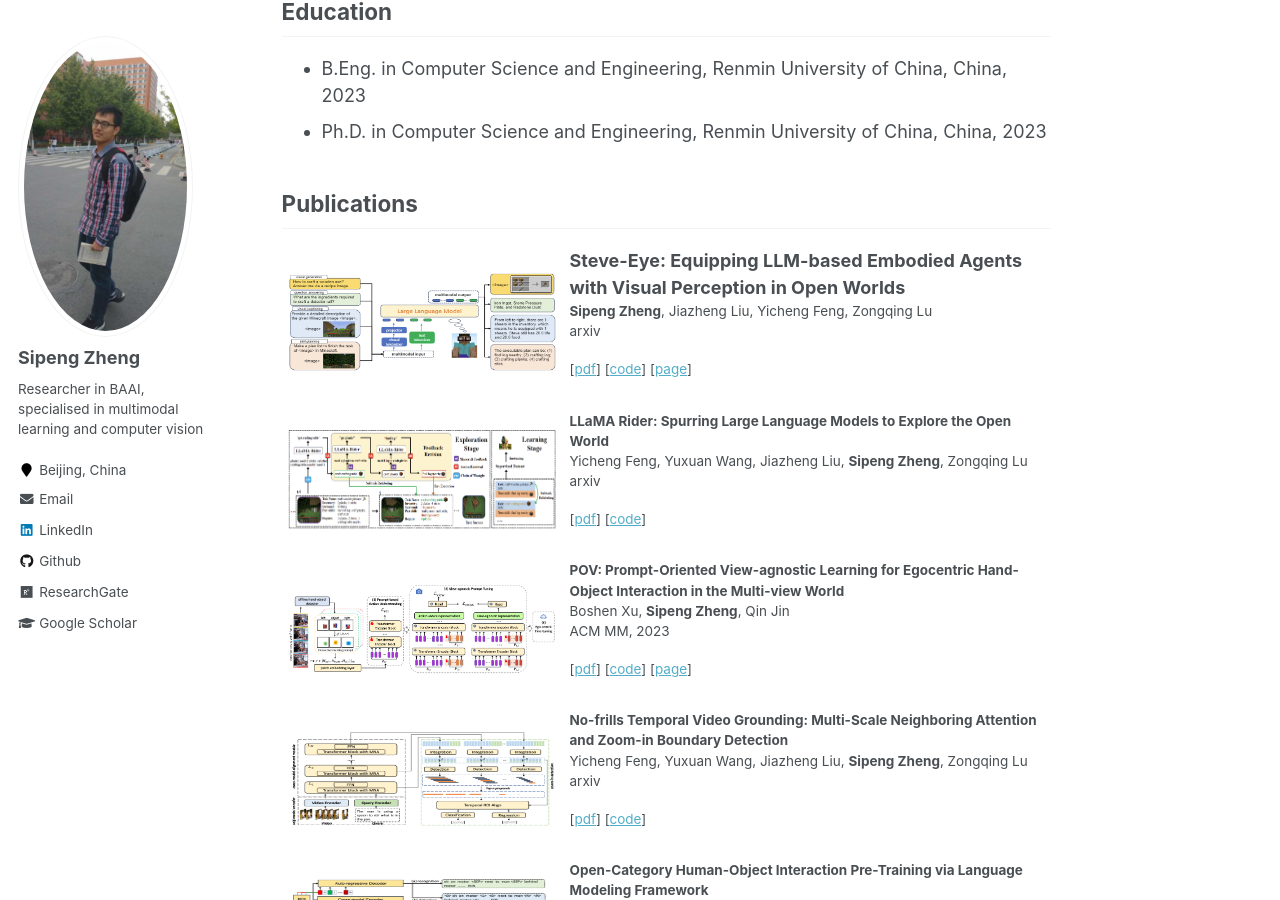
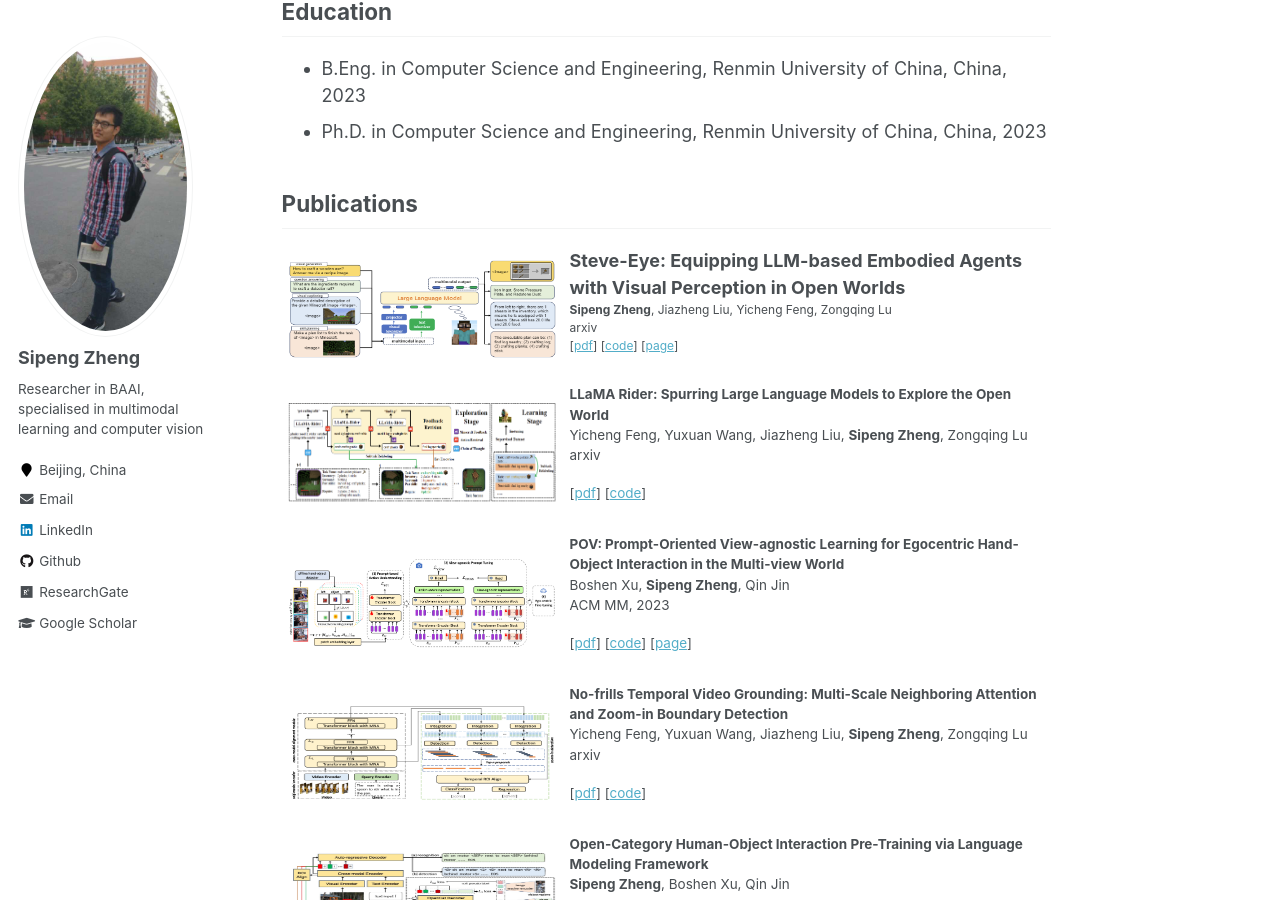
Before and after one commit to zhengsipeng/zhengsipeng.github.io, a Jekyll site: the page built from _pages/about.md, in a window 1280 px wide and 900 px high, scrolled down 988 px. Built offline with Jekyll 4.4.1, drawn with Linux system fonts in a browser that asks for light colours.

Commit message:
update 24.1.4

```diff
--- a/_pages/about.md
+++ b/_pages/about.md
@@ -44,14 +44,12 @@
 <tr style="border: none;">
   <td style="border: none;"> <img src="./images/pubs/steve_eye_23.png" style="height: 100px; width: 500px;"/></td>
   <td style="border: none;">
-        <p><b style="font-size: 18px">Steve-Eye: Equipping LLM-based Embodied Agents with Visual Perception in Open Worlds</b><br>
+        <p style="font-size: 12px"><b style="font-size: 18px">Steve-Eye: Equipping LLM-based Embodied Agents with Visual Perception in Open Worlds</b><br>
         <b>Sipeng Zheng</b>, Jiazheng Liu, Yicheng Feng, Zongqing Lu<br>
-        arxiv
-        </p>
-        <p>
-          [<a target="_blank" href="https://arxiv.org/abs/2310.13255">pdf</a>]
-          [<a target="_blank" href="https://github.com/BAAI-Agents/Steve-Eye">code</a>]
-          [<a target="_blank" href="https://sites.google.com/view/steve-eye">page</a>]
+        arxiv<br>
+        [<a target="_blank" href="https://arxiv.org/abs/2310.13255">pdf</a>]
+        [<a target="_blank" href="https://github.com/BAAI-Agents/Steve-Eye">code</a>]
+        [<a target="_blank" href="https://sites.google.com/view/steve-eye">page</a>]
         </p>
   </td>
 </tr>
```
